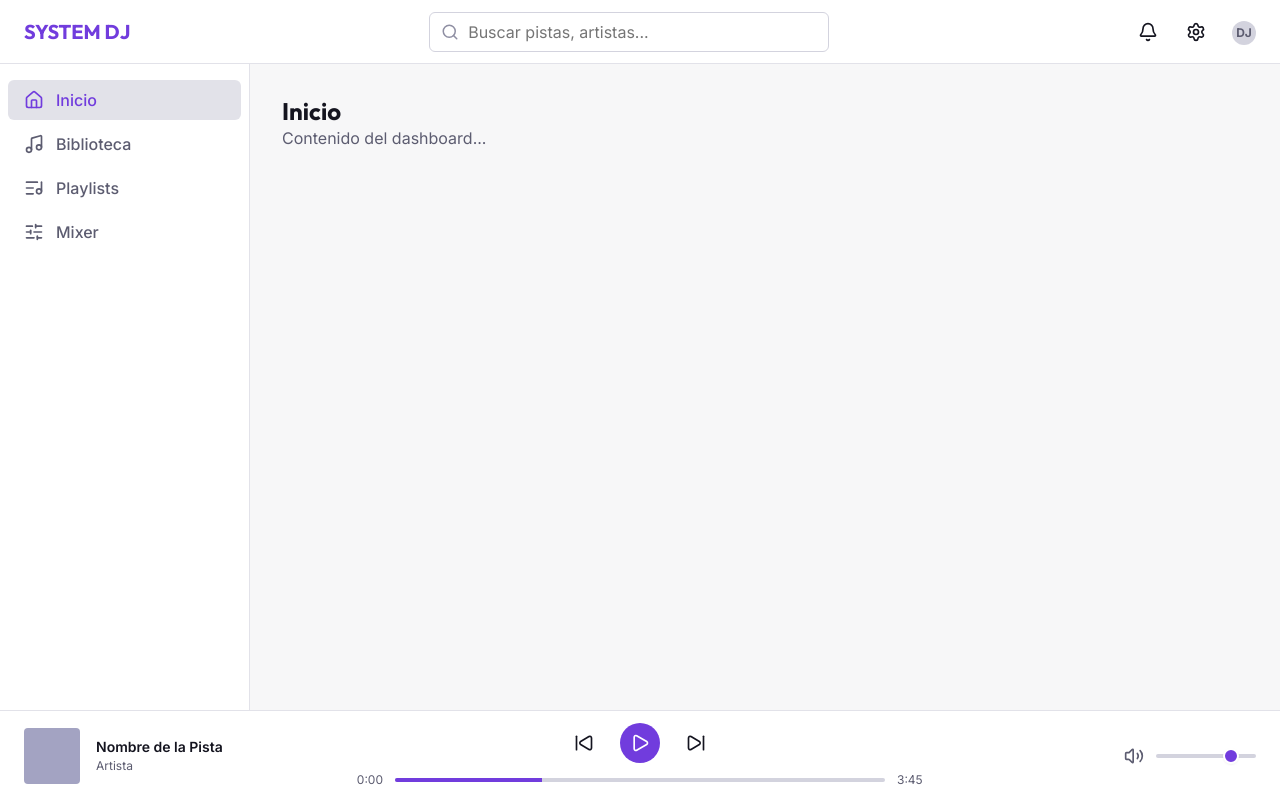
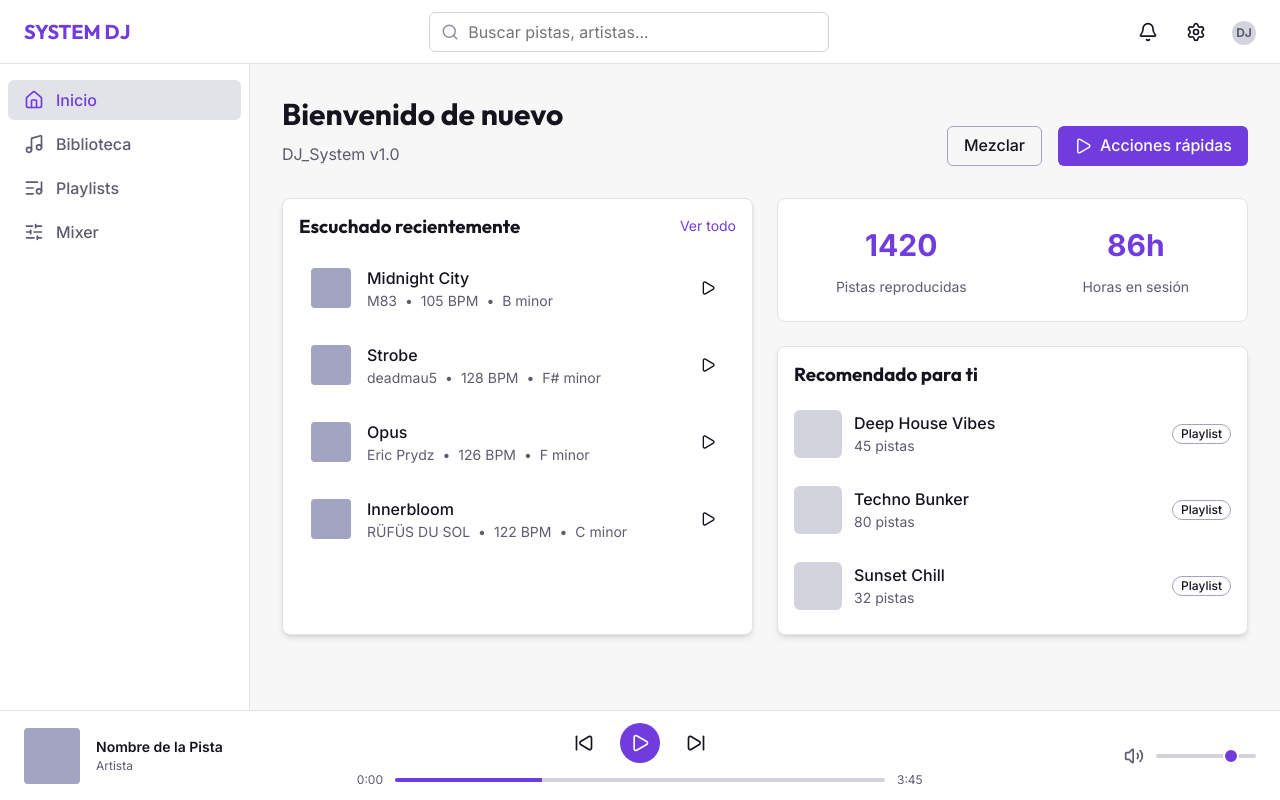
Before and after one commit to Xander-JS/dj_ai_web, a React (Vite) app: page /dashboard in a window 1280 px wide. Built offline with nearby package versions, Linux system fonts and the light colour scheme.

Commit message:
Dashboard Inicio credo

```diff
--- a/src/i18n/locales/en/translation.json
+++ b/src/i18n/locales/en/translation.json
@@ -9,6 +9,19 @@
   },
   "common": {
     "search": "Search tracks, artists...",
-    "notifications": "Notifications"
+    "notifications": "Notifications",
+    "play": "Play",
+    "pause": "Pause",
+    "mix": "Mix",
+    "view_all": "View All"
+  },
+  "dashboard": {
+    "welcome": "Welcome back",
+    "recent": "Recently Played",
+    "quick_actions": "Quick Actions",
+    "stats": "Monthly Stats",
+    "recommendations": "Recommended for you",
+    "tracks_played": "Tracks Played",
+    "hours_mixed": "Hours in Session"
   }
 }
--- a/src/i18n/locales/es/translation.json
+++ b/src/i18n/locales/es/translation.json
@@ -9,6 +9,19 @@
   },
   "common": {
     "search": "Buscar pistas, artistas...",
-    "notifications": "Notificaciones"
+    "notifications": "Notificaciones",
+    "play": "Reproducir",
+    "pause": "Pausar",
+    "mix": "Mezclar",
+    "view_all": "Ver todo"
+  },
+  "dashboard": {
+    "welcome": "Bienvenido de nuevo",
+    "recent": "Escuchado recientemente",
+    "quick_actions": "Acciones rápidas",
+    "stats": "Estadísticas del mes",
+    "recommendations": "Recomendado para ti",
+    "tracks_played": "Pistas reproducidas",
+    "hours_mixed": "Horas en sesión"
   }
 }
--- /dev/null
+++ b/src/mock/dashboard.ts
@@ -0,0 +1,18 @@
+export const MOCK_RECENT_TRACKS = [
+  { id: '1', title: 'Midnight City', artist: 'M83', bpm: 105, key: 'B minor' },
+  { id: '2', title: 'Strobe', artist: 'deadmau5', bpm: 128, key: 'F# minor' },
+  { id: '3', title: 'Opus', artist: 'Eric Prydz', bpm: 126, key: 'F minor' },
+  { id: '4', title: 'Innerbloom', artist: 'RÜFÜS DU SOL', bpm: 122, key: 'C minor' }
+];
+
+export const MOCK_RECOMMENDATIONS = [
+  { id: '101', title: 'Deep House Vibes', type: 'Playlist', tracks: 45 },
+  { id: '102', title: 'Techno Bunker', type: 'Playlist', tracks: 80 },
+  { id: '103', title: 'Sunset Chill', type: 'Playlist', tracks: 32 }
+];
+
+export const MOCK_STATS = {
+  tracksPlayed: 1420,
+  hoursMixed: 86,
+  favoriteBPM: 124
+};
--- /dev/null
+++ b/src/pages/Dashboard.css
@@ -0,0 +1,63 @@
+.dashboard-container {
+  padding: var(--space-8);
+  display: flex;
+  flex-direction: column;
+  gap: var(--space-8);
+}
+
+.dashboard-header {
+  display: flex;
+  justify-content: space-between;
+  align-items: flex-end;
+}
+
+.dashboard-grid {
+  display: grid;
+  grid-template-columns: repeat(auto-fit, minmax(300px, 1fr));
+  gap: var(--space-6);
+}
+
+.track-item {
+  display: flex;
+  align-items: center;
+  justify-content: space-between;
+  padding: var(--space-3);
+  border-radius: var(--radius-md);
+  transition: background-color var(--transition-fast);
+}
+
+.track-item:hover {
+  background-color: var(--bg-surface-hover);
+}
+
+.track-info {
+  display: flex;
+  align-items: center;
+  gap: var(--space-4);
+}
+
+.track-meta {
+  display: flex;
+  gap: var(--space-2);
+  color: var(--text-secondary);
+  font-size: var(--text-sm);
+}
+
+.stat-card {
+  display: flex;
+  flex-direction: column;
+  align-items: center;
+  text-align: center;
+  gap: var(--space-2);
+}
+
+.stat-value {
+  font-size: var(--text-3xl);
+  font-weight: var(--font-weight-bold);
+  color: var(--color-primary-500);
+}
+
+.stat-label {
+  font-size: var(--text-sm);
+  color: var(--text-secondary);
+}
--- a/src/pages/Dashboard.tsx
+++ b/src/pages/Dashboard.tsx
@@ -1,12 +1,111 @@
 import React from 'react';
 import { useTranslation } from 'react-i18next';
+import { Play } from 'lucide-react';
+import { Card, CardBody } from '../components/ui/Card';
+import { Button } from '../components/ui/Button';
+import { IconButton } from '../components/ui/IconButton';
+import { Badge } from '../components/ui/Badge';
+import { MOCK_RECENT_TRACKS, MOCK_RECOMMENDATIONS, MOCK_STATS } from '../mock/dashboard';
+import './Dashboard.css';
 
 export const Dashboard: React.FC = () => {
   const { t } = useTranslation();
+
   return (
-    <div style={{ padding: 'var(--space-8)' }}>
-      <h2>{t('navigation.home')}</h2>
-      <p style={{ color: 'var(--text-secondary)' }}>Contenido del dashboard...</p>
+    <div className="dashboard-container">
+
+      {/* Header Area */}
+      <div className="dashboard-header">
+        <div>
+          <h2 style={{ fontSize: 'var(--text-3xl)', margin: 0 }}>{t('dashboard.welcome')}</h2>
+          <p style={{ color: 'var(--text-secondary)', marginTop: 'var(--space-2)' }}>
+            DJ_System v1.0
+          </p>
+        </div>
+        <div style={{ display: 'flex', gap: 'var(--space-4)' }}>
+          <Button variant="outline">{t('common.mix')}</Button>
+          <Button variant="primary">
+            <Play size={18} />
+            {t('dashboard.quick_actions')}
+          </Button>
+        </div>
+      </div>
+
+      {/* Grid Content */}
+      <div className="dashboard-grid">
+
+        {/* Recent Tracks */}
+        <Card elevated>
+          <CardBody>
+            <div style={{ display: 'flex', justifyContent: 'space-between', marginBottom: 'var(--space-4)' }}>
+              <h3 style={{ margin: 0 }}>{t('dashboard.recent')}</h3>
+              <span style={{ color: 'var(--color-primary-500)', fontSize: 'var(--text-sm)', cursor: 'pointer' }}>
+                {t('common.view_all')}
+              </span>
+            </div>
+            <div style={{ display: 'flex', flexDirection: 'column', gap: 'var(--space-2)' }}>
+              {MOCK_RECENT_TRACKS.map(track => (
+                <div key={track.id} className="track-item">
+                  <div className="track-info">
+                    <div style={{ width: '40px', height: '40px', backgroundColor: 'var(--border-strong)', borderRadius: 'var(--radius-sm)' }}></div>
+                    <div>
+                      <div style={{ fontWeight: 'var(--font-weight-medium)' }}>{track.title}</div>
+                      <div className="track-meta">
+                        <span>{track.artist}</span>
+                        <span>•</span>
+                        <span>{track.bpm} BPM</span>
+                        <span>•</span>
+                        <span>{track.key}</span>
+                      </div>
+                    </div>
+                  </div>
+                  <IconButton icon={<Play size={16} />} size="sm" variant="ghost" />
+                </div>
+              ))}
+            </div>
+          </CardBody>
+        </Card>
+
+        {/* Stats & Recommendations */}
+        <div style={{ display: 'flex', flexDirection: 'column', gap: 'var(--space-6)' }}>
+
+          <Card>
+            <CardBody style={{ display: 'flex', justifyContent: 'space-around', padding: 'var(--space-6) 0' }}>
+              <div className="stat-card">
+                <span className="stat-value">{MOCK_STATS.tracksPlayed}</span>
+                <span className="stat-label">{t('dashboard.tracks_played')}</span>
+              </div>
+              <div className="stat-card">
+                <span className="stat-value">{MOCK_STATS.hoursMixed}h</span>
+                <span className="stat-label">{t('dashboard.hours_mixed')}</span>
+              </div>
+            </CardBody>
+          </Card>
+
+          <Card elevated>
+            <CardBody>
+              <h3 style={{ margin: '0 0 var(--space-4) 0' }}>{t('dashboard.recommendations')}</h3>
+              <div style={{ display: 'flex', flexDirection: 'column', gap: 'var(--space-3)' }}>
+                {MOCK_RECOMMENDATIONS.map(rec => (
+                  <div key={rec.id} style={{ display: 'flex', alignItems: 'center', justifyContent: 'space-between', padding: 'var(--space-2) 0' }}>
+                    <div style={{ display: 'flex', alignItems: 'center', gap: 'var(--space-3)' }}>
+                      <div style={{ width: '48px', height: '48px', backgroundColor: 'var(--border-base)', borderRadius: 'var(--radius-md)' }}></div>
+                      <div>
+                        <div style={{ fontWeight: 'var(--font-weight-medium)' }}>{rec.title}</div>
+                        <div style={{ color: 'var(--text-secondary)', fontSize: 'var(--text-sm)' }}>
+                          {rec.tracks} {t('common.tracks', 'pistas')}
+                        </div>
+                      </div>
+                    </div>
+                    <Badge variant="outline">{rec.type}</Badge>
+                  </div>
+                ))}
+              </div>
+            </CardBody>
+          </Card>
+
+        </div>
+      </div>
     </div>
   );
 };
```
